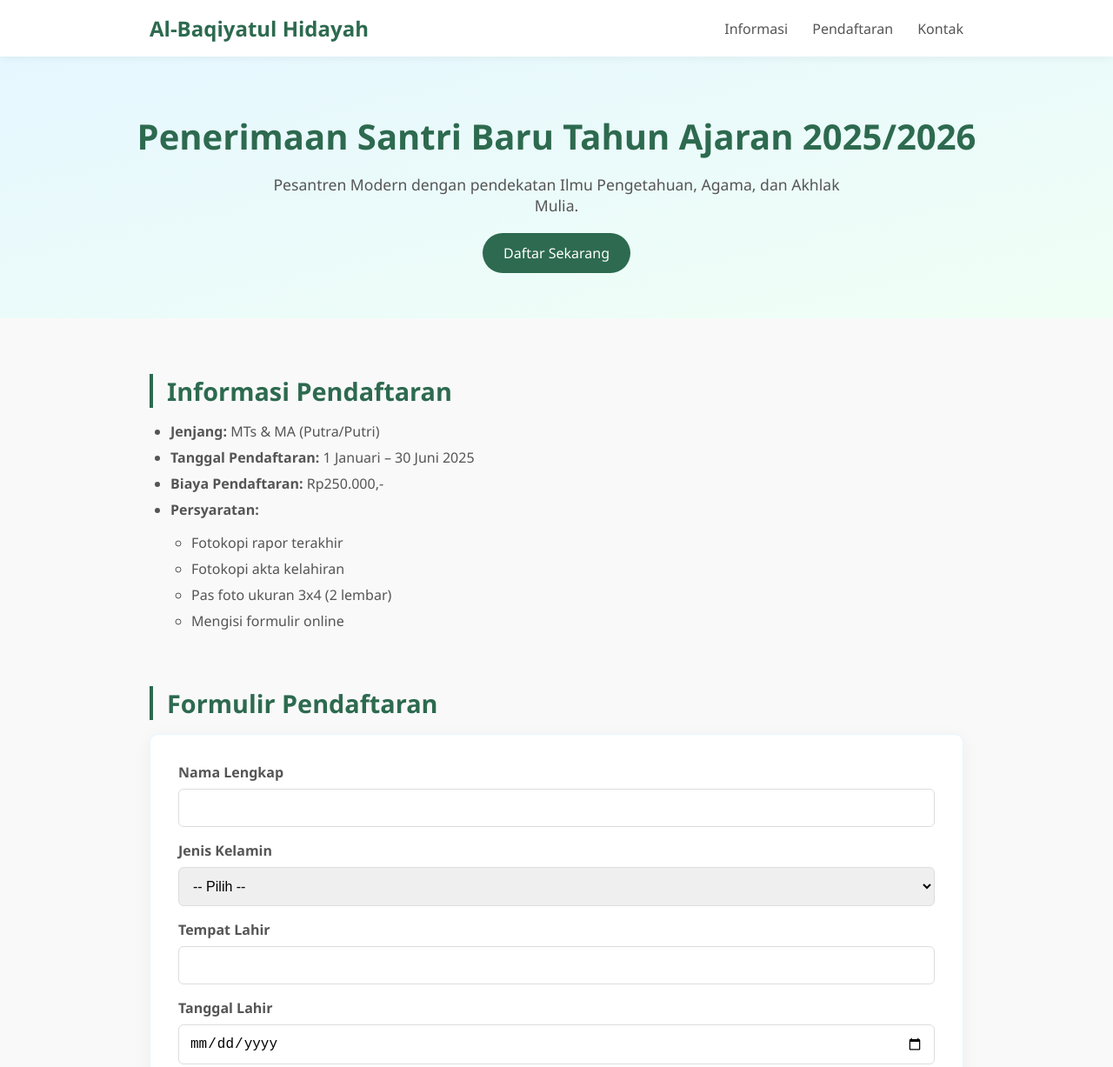
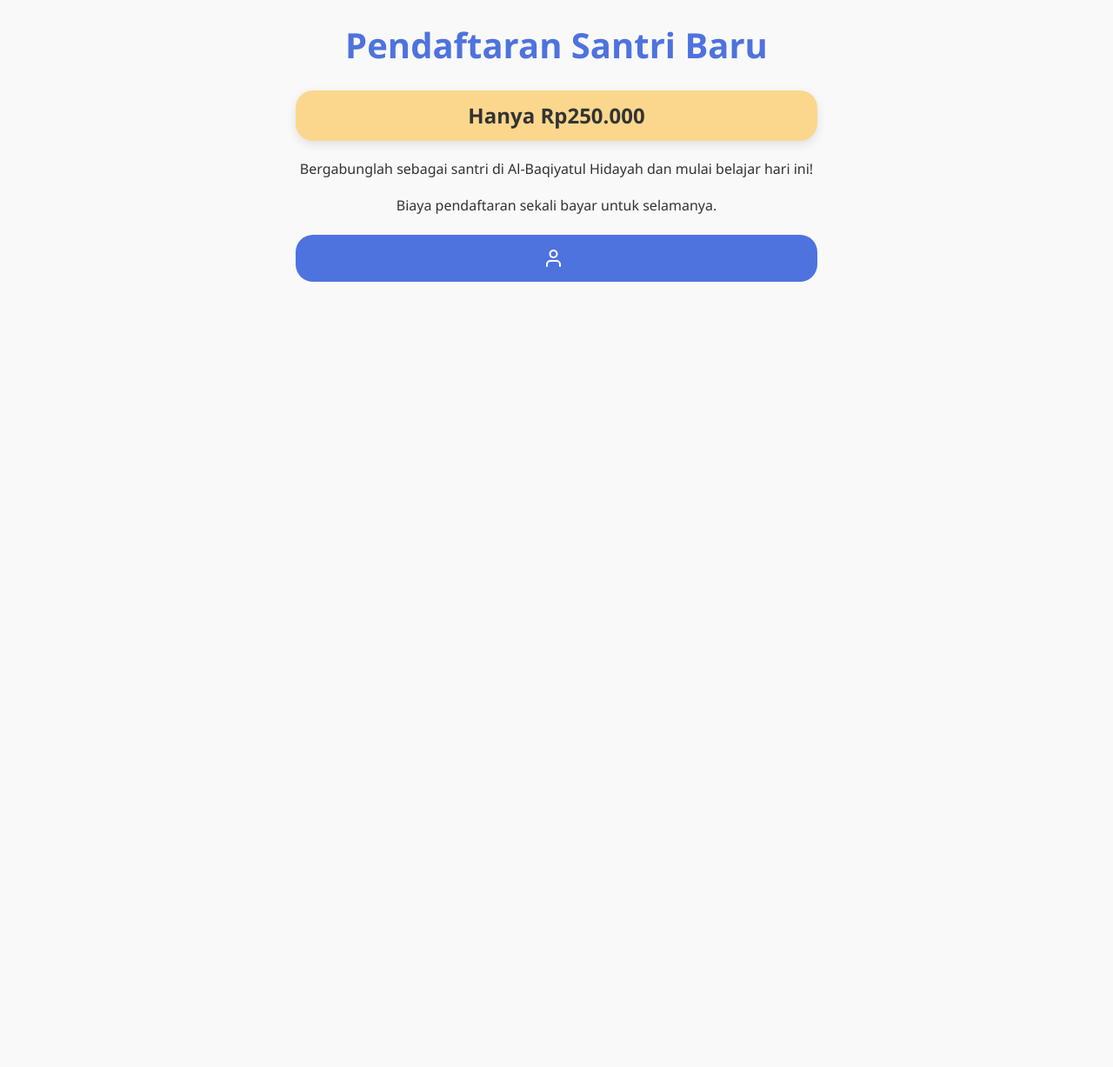
Before and after one commit to wilkazxz/al-baqiyatulhidayah, a plain HTML site: page index.html in a window 1280 px wide. Shown: the top 1227 px of the page at 87% size. After the commit the page ends 800 px from the top, so only its background shows below. Drawn offline with Linux system fonts and the light colour scheme.

Commit message:
Update index.html

```diff
--- a/index.html
+++ b/index.html
@@ -5,253 +5,131 @@
   <meta name="viewport" content="width=device-width, initial-scale=1.0"/>
   <title>Al-Baqiyatul Hidayah | PSB</title>
   <style>
-    :root {
-      --primary: #2d6a4f;
-      --secondary: #e6f7ff;
-      --light: #f9f9f9;
-      --gray: #555;
-      --white: #fff;
-      --font: 'Segoe UI', sans-serif;
+    body {
+      margin: 0;
+      padding: 0;
+      font-family: 'Segoe UI', sans-serif;
+      background-color: #f9f9f9;
+      color: #333;
+      line-height: 1.6;
     }
 
-    * {
-      box-sizing: border-box;
-      margin: 0;
-      padding: 0;
+    h1, h2 {
+      margin-top: 0;
+      margin-bottom: 0.5rem;
     }
 
-    body {
-      font-family: var(--font);
-      background-color: var(--light);
-      color: var(--gray);
+    .container {
+      max-width: 600px;
+      margin: 0 auto;
+      padding: 20px;
     }
 
-    header {
-      background-color: var(--white);
-      box-shadow: 0 2px 10px rgba(0,0,0,0.05);
-      position: sticky;
-      top: 0;
-      z-index: 1000;
+    .header {
+      text-align: center;
+      margin-bottom: 20px;
     }
 
-    .navbar {
-      max-width: 1000px;
-      margin: auto;
-      display: flex;
-      justify-content: space-between;
-      align-items: center;
-      padding: 1rem 2rem;
+    .header h1 {
+      font-size: 2.5rem;
+      color: #4e73df;
     }
 
-    .logo {
+    .price {
+      display: flex;
+      justify-content: center;
+      align-items: center;
+      background-color: #fbd78d;
+      border-radius: 20px;
+      padding: 10px 20px;
+      margin: 20px 0;
+      box-shadow: 0 4px 12px rgba(0,0,0,0.1);
+    }
+
+    .price span {
       font-size: 1.5rem;
       font-weight: bold;
-      color: var(--primary);
     }
 
-    nav a {
-      margin-left: 1.5rem;
-      text-decoration: none;
-      color: var(--gray);
-      font-weight: 500;
-      transition: color 0.3s ease;
+    .description {
+      text-align: center;
+      margin-bottom: 20px;
     }
 
-    nav a:hover {
-      color: var(--primary);
+    .button {
+      display: flex;
+      justify-content: center;
+      align-items: center;
+      background-color: #4e73df;
+      color: white;
+      border: none;
+      border-radius: 20px;
+      padding: 15px 30px;
+      font-size: 1.2rem;
+      cursor: pointer;
+      transition: background-color 0.3s ease;
     }
 
-    .hero {
-      background: linear-gradient(to right bottom, #e6f7ff, #f0fff5);
-      padding: 4rem 2rem;
-      text-align: center;
-    }
-
-    .hero h1 {
-      font-size: 2.5rem;
-      color: var(--primary);
-      margin-bottom: 1rem;
-    }
-
-    .hero p {
-      font-size: 1.1rem;
-      color: #555;
-      max-width: 700px;
-      margin: 0 auto 2rem;
-    }
-
-    .btn-primary {
-      background-color: var(--primary);
-      color: white;
-      padding: 0.75rem 1.5rem;
-      border: none;
-      border-radius: 30px;
-      cursor: pointer;
-      font-weight: 500;
-      transition: background 0.3s ease;
-      text-decoration: none;
-    }
-
-    .btn-primary:hover {
+    .button:hover {
       background-color: #1e4e36;
     }
 
-    .section {
-      max-width: 1000px;
-      margin: 4rem auto;
-      padding: 0 2rem;
+    .terms {
+      background-color: white;
+      border-radius: 10px;
+      padding: 20px;
+      box-shadow: 0 4px 12px rgba(0,0,0,0.1);
+      margin-top: 20px;
     }
 
-    .section h2 {
-      font-size: 1.8rem;
-      color: var(--primary);
-      margin-bottom: 1rem;
-      border-left: 4px solid var(--primary);
-      padding-left: 1rem;
+    .terms h2 {
+      color: #4e73df;
+      margin-bottom: 10px;
     }
 
-    .section ul {
+    .terms ul {
       list-style-type: disc;
-      padding-left: 1.5rem;
-      margin-top: 1rem;
+      padding-left: 20px;
     }
 
-    .section li {
-      margin-bottom: 0.5rem;
+    .terms li {
+      margin-bottom: 10px;
     }
 
-    .form-container {
-      background-color: var(--white);
-      padding: 2rem;
-      border-radius: 10px;
-      box-shadow: 0 4px 20px rgba(0,0,0,0.05);
-      border: 1px solid var(--secondary); /* Bingkai transparan */
+    .terms .highlight {
+      background-color: #fff5e6;
+      padding: 10px;
+      border-radius: 5px;
     }
 
-    label {
-      display: block;
-      margin-bottom: 0.5rem;
-      font-weight: 600;
-    }
-
-    input, select, textarea {
-      width: 100%;
-      padding: 0.75rem;
-      margin-bottom: 1rem;
-      border: 1px solid #ddd;
-      border-radius: 6px;
-      font-size: 1rem;
-      transition: border 0.3s ease;
-    }
-
-    input:focus, textarea:focus, select:focus {
-      outline: none;
-      border-color: var(--primary);
-    }
-
-    footer {
-      background-color: var(--primary);
-      color: white;
-      text-align: center;
-      padding: 2rem 1rem;
-      margin-top: 4rem;
-    }
-
-    @media (max-width: 768px) {
-      .hero h1 {
-        font-size: 2rem;
-      }
-
-      .navbar {
-        flex-direction: column;
-        align-items: flex-start;
-      }
-
-      nav a {
-        margin: 0.5rem 0 0 0;
+    @media (max-width: 600px) {
+      .container {
+        padding: 10px;
       }
     }
   </style>
 </head>
 <body>
 
-  <!-- Navbar -->
-  <header>
-    <div class="navbar">
-      <div class="logo">Al-Baqiyatul Hidayah</div>
-      <nav>
-        <a href="#info">Informasi</a>
-        <a href="#form">Pendaftaran</a>
-        <a href="#contact">Kontak</a>
-      </nav>
+  <!-- Container -->
+  <div class="container">
+
+    <!-- Header -->
+    <div class="header">
+      <h1>Pendaftaran Santri Baru</h1>
     </div>
-  </header>
 
-  <!-- Hero Section -->
-  <section class="hero">
-    <h1>Penerimaan Santri Baru Tahun Ajaran 2025/2026</h1>
-    <p>Pesantren Modern dengan pendekatan Ilmu Pengetahuan, Agama, dan Akhlak Mulia.</p>
-    <a href="#form" class="btn-primary">Daftar Sekarang</a>
-  </section>
+    <!-- Price -->
+    <div class="price">
+      <span>Hanya Rp250.000</span>
+    </div>
 
-  <!-- Informasi -->
-  <section id="info" class="section">
-    <h2>Informasi Pendaftaran</h2>
-    <ul>
-      <li><strong>Jenjang:</strong> MTs & MA (Putra/Putri)</li>
-      <li><strong>Tanggal Pendaftaran:</strong> 1 Januari – 30 Juni 2025</li>
-      <li><strong>Biaya Pendaftaran:</strong> Rp250.000,-</li>
-      <li><strong>Persyaratan:</strong>
-        <ul style="list-style-type: circle; padding-left: 1.5rem;">
-          <li>Fotokopi rapor terakhir</li>
-          <li>Fotokopi akta kelahiran</li>
-          <li>Pas foto ukuran 3x4 (2 lembar)</li>
-          <li>Mengisi formulir online</li>
-        </ul>
-      </li>
-    </ul>
-  </section>
+    <!-- Description -->
+    <div class="description">
+      <p>Bergabunglah sebagai santri di Al-Baqiyatul Hidayah dan mulai belajar hari ini!</p>
+      <p><i class="fas fa-info-circle"></i> Biaya pendaftaran sekali bayar untuk selamanya.</p>
+    </div>
 
-  <!-- Formulir Pendaftaran -->
-  <section id="form" class="section">
-    <h2>Formulir Pendaftaran</h2>
-    <div class="form-container">
-      <form action="#" method="POST">
-        <label>Nama Lengkap</label>
-        <input type="text" name="nama" required />
-
-        <label>Jenis Kelamin</label>
-        <select name="jk" required>
-          <option value="">-- Pilih --</option>
-          <option value="Laki-laki">Laki-laki</option>
-          <option value="Perempuan">Perempuan</option>
-        </select>
-
-        <label>Tempat Lahir</label>
-        <input type="text" name="tempat_lahir" />
-
-        <label>Tanggal Lahir</label>
-        <input type="date" name="tgl_lahir" />
-
-        <label>Alamat</label>
-        <textarea name="alamat" rows="3"></textarea>
-
-        <label>No HP Orang Tua</label>
-        <input type="tel" name="no_hp" />
-
-        <label>Email</label>
-        <input type="email" name="email" />
-
-        <button type="submit" class="btn-primary">Kirim Pendaftaran</button>
-      </form>
-    </div>
-  </section>
-
-  <!-- Footer -->
-  <footer id="contact">
-    &copy; 2025 Al-Baqiyatul Hidayah. All rights reserved.<br/>
-    Kontak Admin: +62 812-3456-7890 (Ust. Ahmad)
-  </footer>
-
-</body>
-</html>
+    <!-- Button -->
+    <div class="button">
+      <svg xmlns="http://www.w3.org/2000/svg" width="24" height="24" viewBox="0 0 24 24" fill="none" stroke="currentColor" stroke-width="2" stroke-linecap="round" stroke-linejoin="round"><path d="M16 21v-2a4 4 0 0 0-4-4H5a4 4 0 0 0-4 4v2"></path><circle cx="8.5" cy="7" r="4"></circle><line x1="16" y1
```
